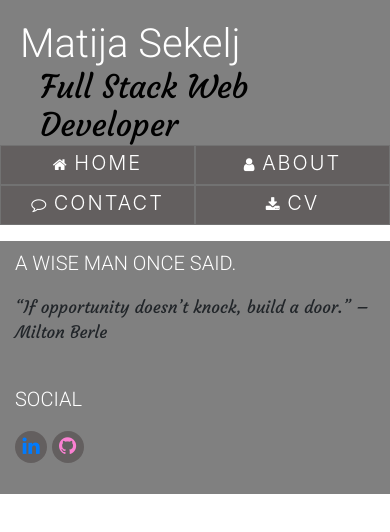
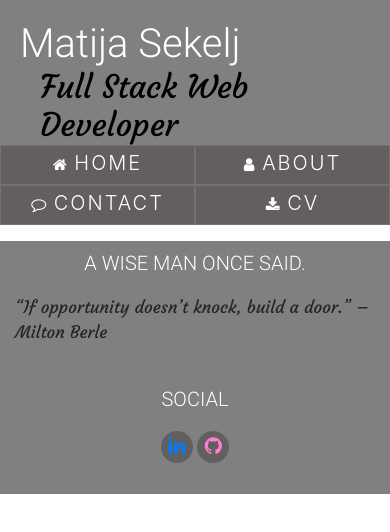
Before and after one commit to Matija0408/First-project-take2, a plain HTML site: page index.html in a window 390 px wide. Drawn offline with nearby package versions, Linux system fonts and the light colour scheme.

Commit message:
Footer media queries sorted

```diff
--- a/index.html
+++ b/index.html
@@ -47,9 +47,9 @@
 
                         – Milton Berle</p>
             </div>
-            <div class="col-sm-6">
+            <div class="col-sm-6 social-links">
                 <h5 class="uppercase general-sub">Social</h5>
-                <ul class="list-inline social-links">
+                <ul class="list-inline-item">
                     <li class="list-inline-item">
                         <a href="https://ie.linkedin.com/in/matija-sekelj-98449194" target="_blank">
                             <i class="fa fa-linkedin" aria-hidden="true"></i>
--- a/style.css
+++ b/style.css
@@ -1,6 +1,12 @@
 @import url('https://fonts.googleapis.com/css?family=Satisfy&display=swap');
 @import url('https://fonts.googleapis.com/css?family=Courgette&display=swap');
 @import url('https://fonts.googleapis.com/css?family=Roboto:300,400,500,700&display=swap');
+
+
+
+
+
+
 
 /*-------------------------------------------------Colours*/
 
@@ -178,3 +184,20 @@ footer p {
 }
 
 /*-------------------------------------------------Footer*/
+
+/*---------------------------------------------MEDIA QUERYS*/
+
+@media (max-width: 767px){
+    .general-sub {
+        text-align: center;
+    }
+
+    .list-inline-item {
+        padding-left: 0;
+    }
+
+    .social-links {
+        text-align: center;
+    }
+}
+/*---------------------------------------------MEDIA QUERYS*/
```
